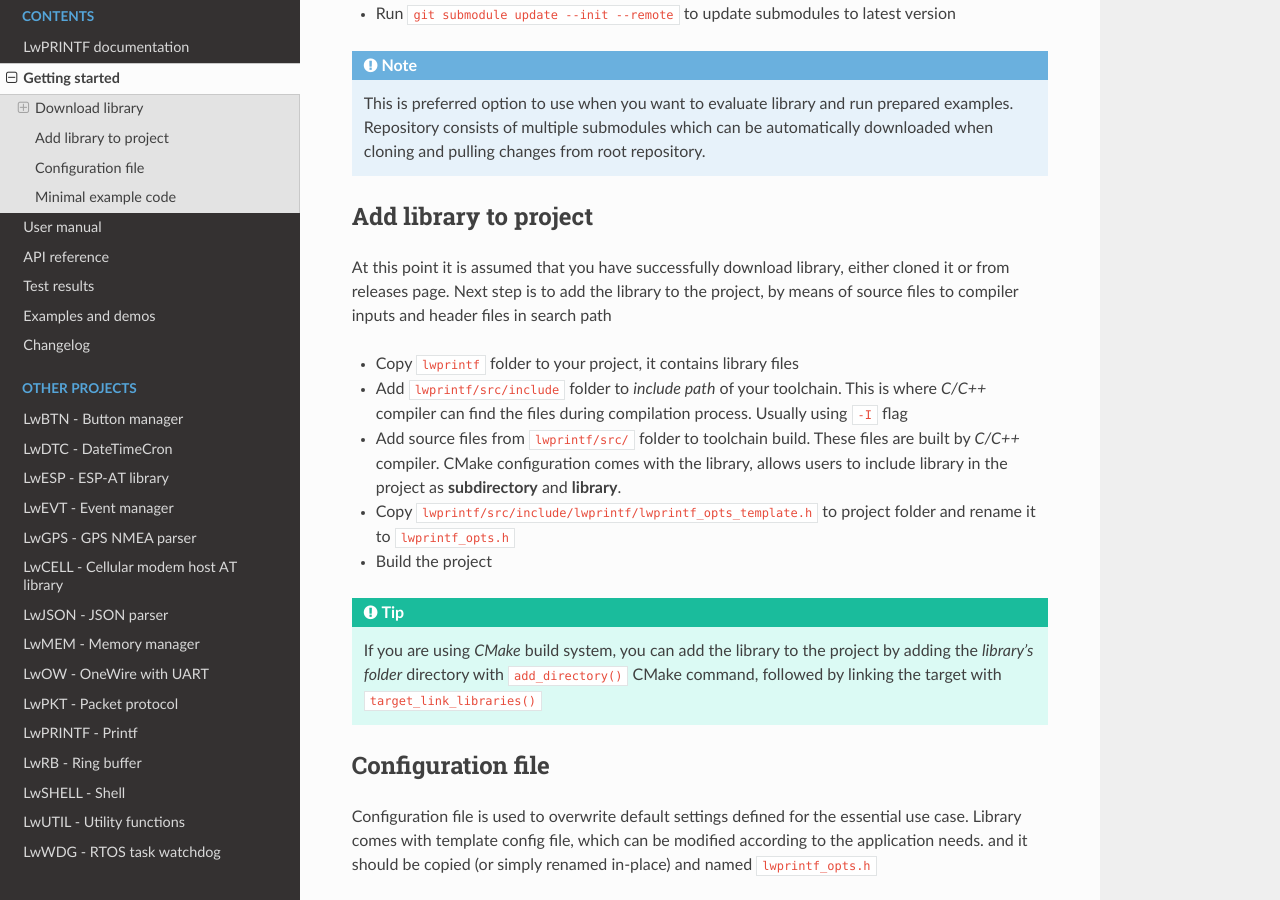
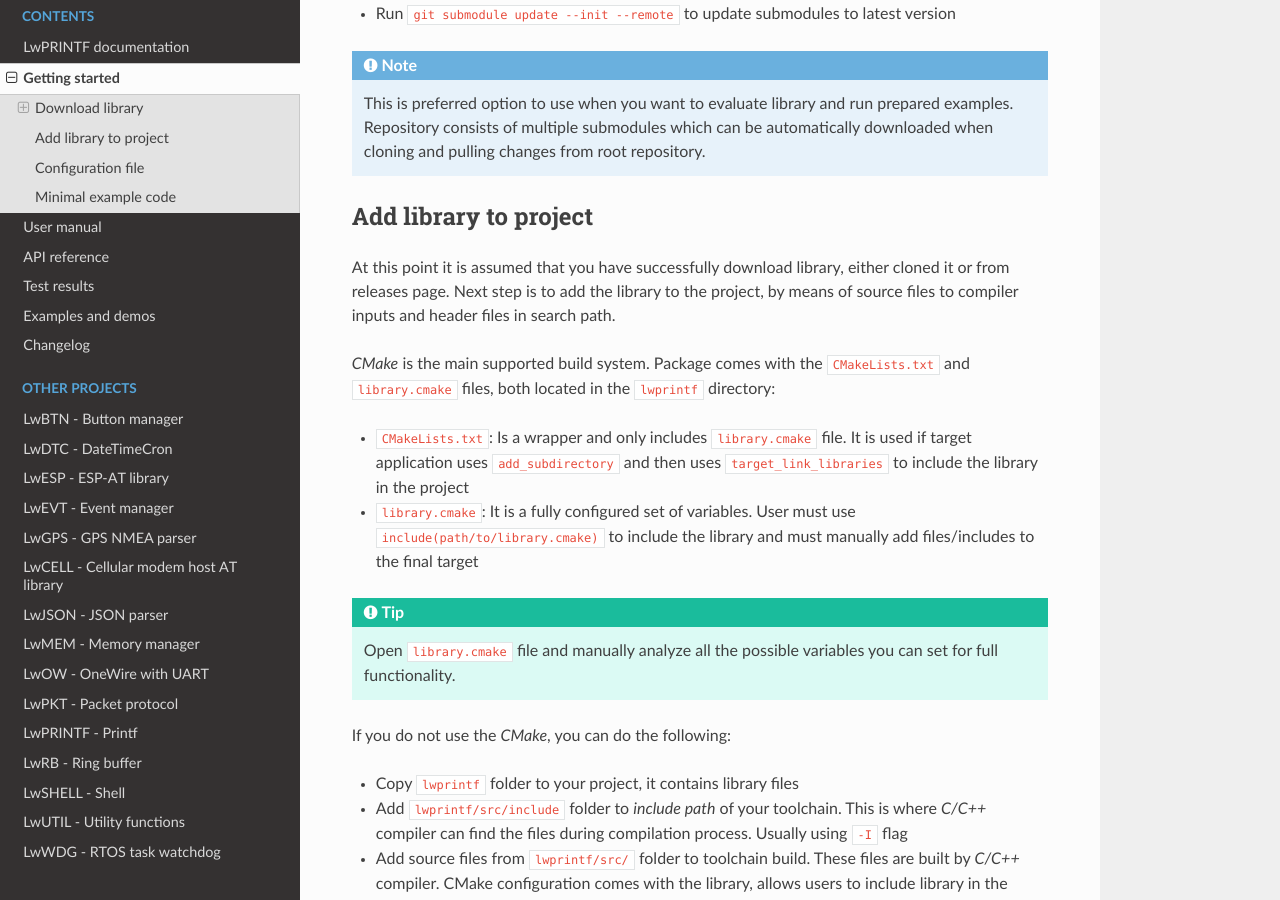
Before and after one commit to MaJerle/lwprintf, a Sphinx documentation site: the page built from docs/get-started/index.rst, in a window 1280 px wide and 900 px high, scrolled down 1166 px. Built offline with Sphinx 7.4.7 and the Read the Docs theme 2.0.0, drawn with Linux system fonts in a browser that asks for light colours; the version number could not be read and is left out.

Commit message:
Improve the cmake documentation

```diff
--- a/docs/get-started/index.rst
+++ b/docs/get-started/index.rst
@@ -58,17 +58,23 @@
 ^^^^^^^^^^^^^^^^^^^^^^
 
 At this point it is assumed that you have successfully download library, either cloned it or from releases page.
-Next step is to add the library to the project, by means of source files to compiler inputs and header files in search path
+Next step is to add the library to the project, by means of source files to compiler inputs and header files in search path.
+
+*CMake* is the main supported build system. Package comes with the ``CMakeLists.txt`` and ``library.cmake`` files, both located in the ``lwprintf`` directory:
+
+* ``CMakeLists.txt``: Is a wrapper and only includes ``library.cmake`` file. It is used if target application uses ``add_subdirectory`` and then uses ``target_link_libraries`` to include the library in the project
+* ``library.cmake``: It is a fully configured set of variables. User must use ``include(path/to/library.cmake)`` to include the library and must manually add files/includes to the final target
+
+.. tip::
+    Open ``library.cmake`` file and manually analyze all the possible variables you can set for full functionality.
+
+If you do not use the *CMake*, you can do the following:
 
 * Copy ``lwprintf`` folder to your project, it contains library files
 * Add ``lwprintf/src/include`` folder to `include path` of your toolchain. This is where `C/C++` compiler can find the files during compilation process. Usually using ``-I`` flag
 * Add source files from ``lwprintf/src/`` folder to toolchain build. These files are built by `C/C++` compiler. CMake configuration comes with the library, allows users to include library in the project as **subdirectory** and **library**.
 * Copy ``lwprintf/src/include/lwprintf/lwprintf_opts_template.h`` to project folder and rename it to ``lwprintf_opts.h``
 * Build the project
-
-.. tip::
-    If you are using *CMake* build system, you can add the library to the project by adding the *library's folder*
-    directory with ``add_directory()`` CMake command, followed by linking the target with ``target_link_libraries()``
 
 Configuration file
 ^^^^^^^^^^^^^^^^^^
```
Also changed, not shown: 1 other file.
